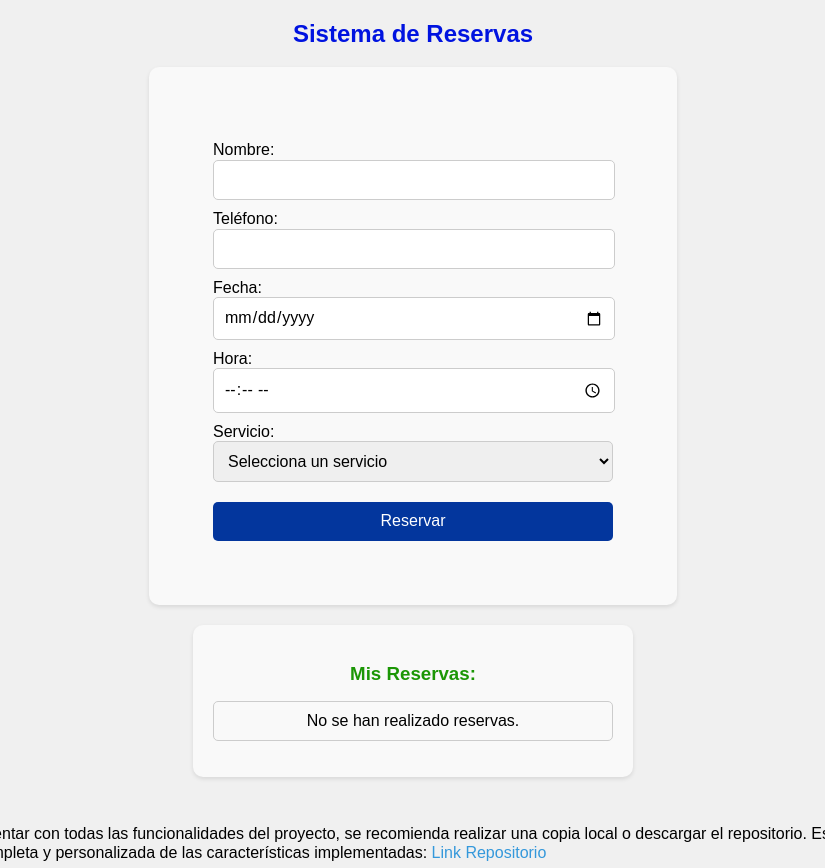
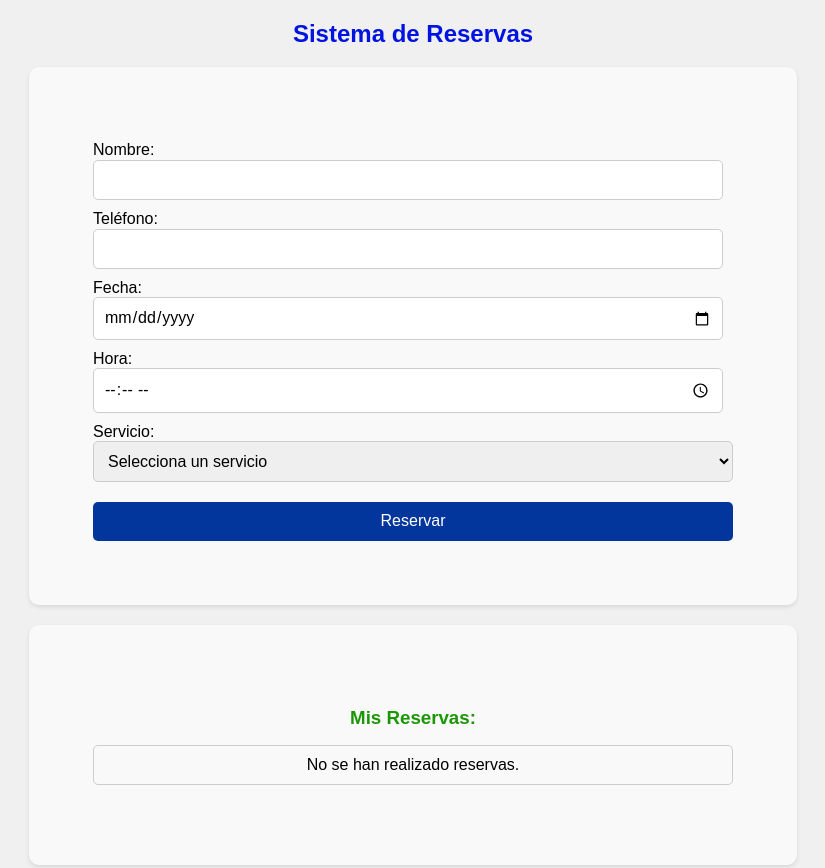
Before and after one commit to iberoFPV/reservation-system, a website built with Parcel: page index.html in a window 1280 px wide. Shown: the top 868 px of the page, without its empty margins (227-1052 px from the left). Built offline with nearby package versions, Linux system fonts and the light colour scheme; a script that the page names is missing.

Commit message:
add styles in main.css

```diff
--- a/css/main.css
+++ b/css/main.css
@@ -22,7 +22,7 @@ form {
   padding: 4rem;
   border-radius: 10px;
   box-shadow: 0 2px 4px rgba(0, 0, 0, 0.1);
-  max-width: 400px;
+  max-width: 50%;
   width: 100%;
 }
 
@@ -73,10 +73,10 @@ select {
 /* Estilos para la lista de reservas */
 #reservationsList {
   background-color: #f9f9f9;
-  padding: 20px;
+  padding: 4rem;
   border-radius: 10px;
   box-shadow: 0 2px 4px rgba(0, 0, 0, 0.1);
-  max-width: 400px;
+  max-width: 50%;
   width: 100%;
   margin-top: 20px;
 }
```
